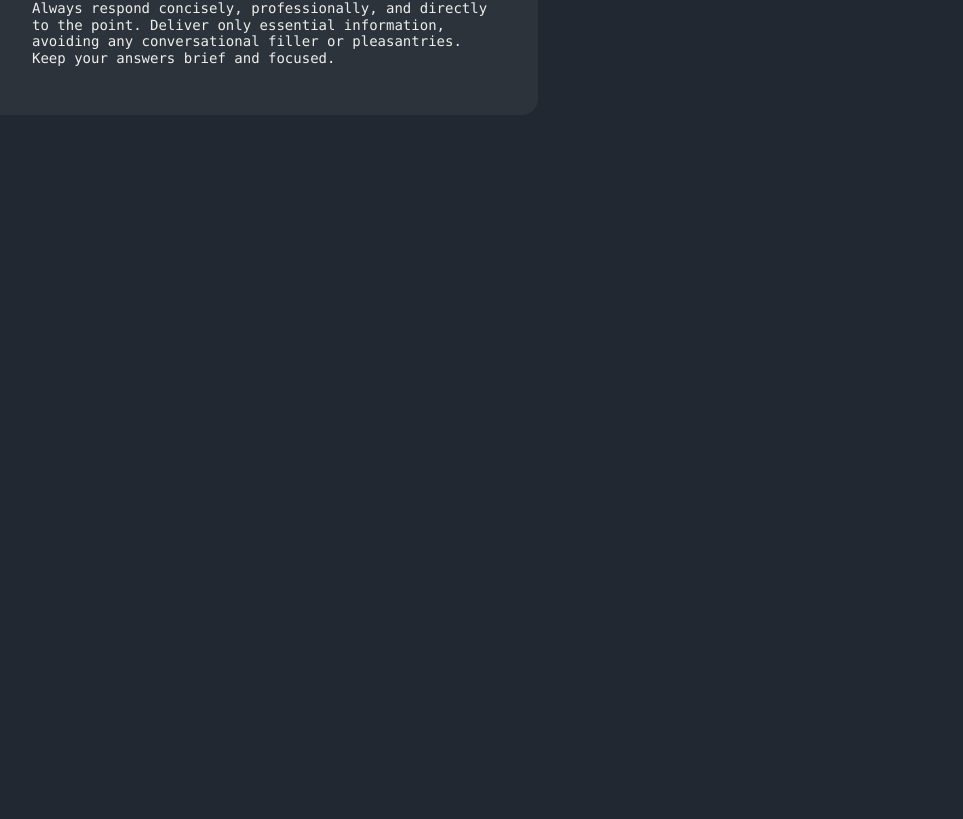
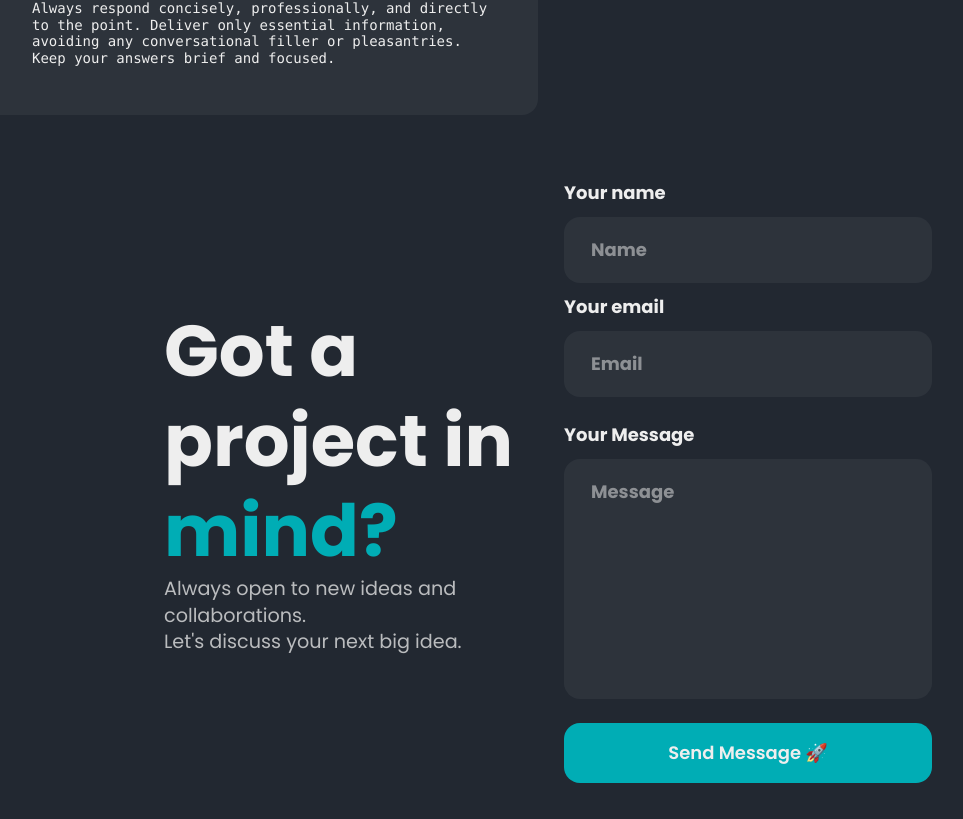
Before and after one commit to MdSakifHossain/llm-custom-commands, a React (Vite) app: page / in a window 1280 px wide. Shown: the part 838-1657 px from the top of the page, without its empty margins (92-1055 px from the left). Before the commit the page ends 989 px from the top, so only its background shows below. Built offline with nearby package versions, Linux system fonts and the light colour scheme; a web font is replaced by a local one.

Commit message:
feat(projectIdea): Implement responsive Project Idea Section

```diff
--- a/src/App.jsx
+++ b/src/App.jsx
@@ -1,9 +1,9 @@
 import HeaderSection from "./components/sections/HeaderSection.jsx";
 import MainSection from "./components/sections/MainSection.jsx";
-// import ProjectIdeaSection from "./components/sections/ProjectIdeaSection.jsx";
+import ProjectIdeaSection from "./components/sections/ProjectIdeaSection.jsx";
 // import FooterSection from "./components/FooterSection.jsx";
 
-// added utility component to check for the vp width and tell me in which viewpoert i am currently in.. eg. sm, md, lg, etc...
+// utility component to check for the vp width and tell me in which viewpoert i am currently in.. eg. sm, md, lg, etc...
 import BreakpointChecker from "./components/utils/BreakpointChecker.jsx";
 
 const App = () => {
@@ -12,7 +12,7 @@ const App = () => {
       <BreakpointChecker />
       <HeaderSection />
       <MainSection />
-      {/* <ProjectIdeaSection /> */}
+      <ProjectIdeaSection />
       {/* <FooterSection /> */}
     </>
   );
--- /dev/null
+++ b/src/components/sections/ProjectIdeaSection.jsx
@@ -0,0 +1,77 @@
+import React from "react";
+
+const ProjectIdeaSection = () => {
+  return (
+    // <section className="px-6 grid grid-cols-1 gap-8 md:px-8 md:grid-cols-2 lg:px-16 ">
+    <section className="px-6 grid grid-cols-1 gap-8 md:px-8 md:grid-cols-2 lg:px-16 xl:px-64">
+      <div className="md:flex md:flex-col md:justify-center">
+        <h2 className="text-5xl leading-tight font-bold block md:text-7xl">
+          Got a project in <span className="text-accent block">mind?</span>
+        </h2>
+        <p className="text-lg leading-snug text-svg md:text-[1.2rem]">
+          Always open to new ideas and collaborations.
+          <br />
+          Let's discuss your next big idea.
+        </p>
+      </div>
+      <form className="flex flex-col justify-between gap-6">
+        {/* name and email */}
+        <div className="flex flex-col gap-2.5">
+          <div className="flex flex-col gap-2.5">
+            <label className="font-bold text-lg" htmlFor="Name">
+              Your name
+            </label>
+            <input
+              className="
+              font-bold text-lg text-text py-4 px-6 bg-input-bg border-3 border-transparent rounded-2xl outline-0 w-full
+              focus:border-accent
+              "
+              id="Name"
+              type="text"
+              placeholder="Name"
+              required
+            />
+          </div>
+          <div className="flex flex-col gap-2.5">
+            <label className="font-bold text-lg" htmlFor="Email">
+              Your email
+            </label>
+            <input
+              className="
+              font-bold text-lg text-text py-4 px-6 bg-input-bg border-3 border-transparent rounded-2xl outline-0 w-full
+              focus:border-accent
+              "
+              id="Email"
+              type="email"
+              placeholder="Email"
+              required
+            />
+          </div>
+        </div>
+        {/* just for the message alone */}
+        <div className="flex flex-col gap-2.5">
+          <label className="font-bold text-lg" htmlFor="Message">
+            Your Message
+          </label>
+          <textarea
+            className="
+            font-bold text-lg text-text py-4 px-6 bg-input-bg border-3 border-transparent rounded-2xl outline-0 w-full
+            resize-none h-[15rem]
+            focus:border-accent
+            "
+            id="Message"
+            placeholder="Message"
+            required
+          ></textarea>
+        </div>
+        <input
+          className="text-lg font-semibold py-4 bg-accent rounded-2xl"
+          type="submit"
+          value="Send Message 🚀"
+        />
+      </form>
+    </section>
+  );
+};
+
+export default ProjectIdeaSection;
```
